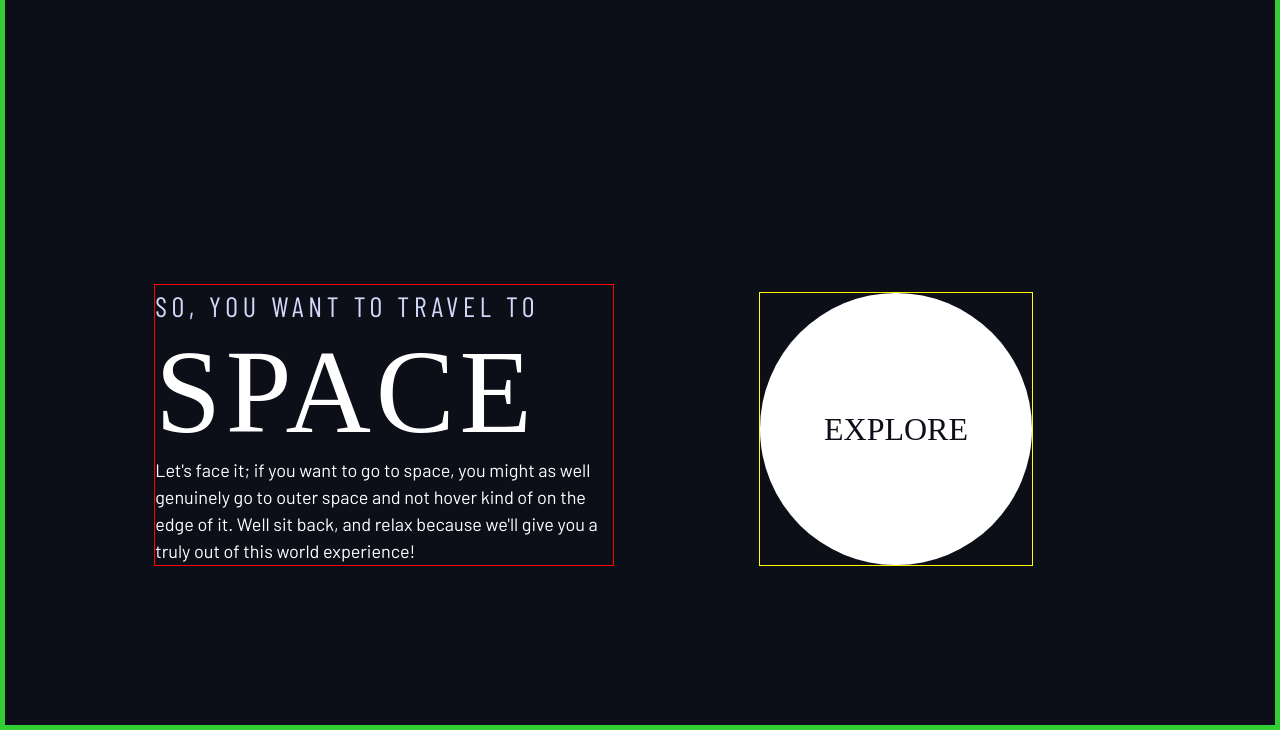
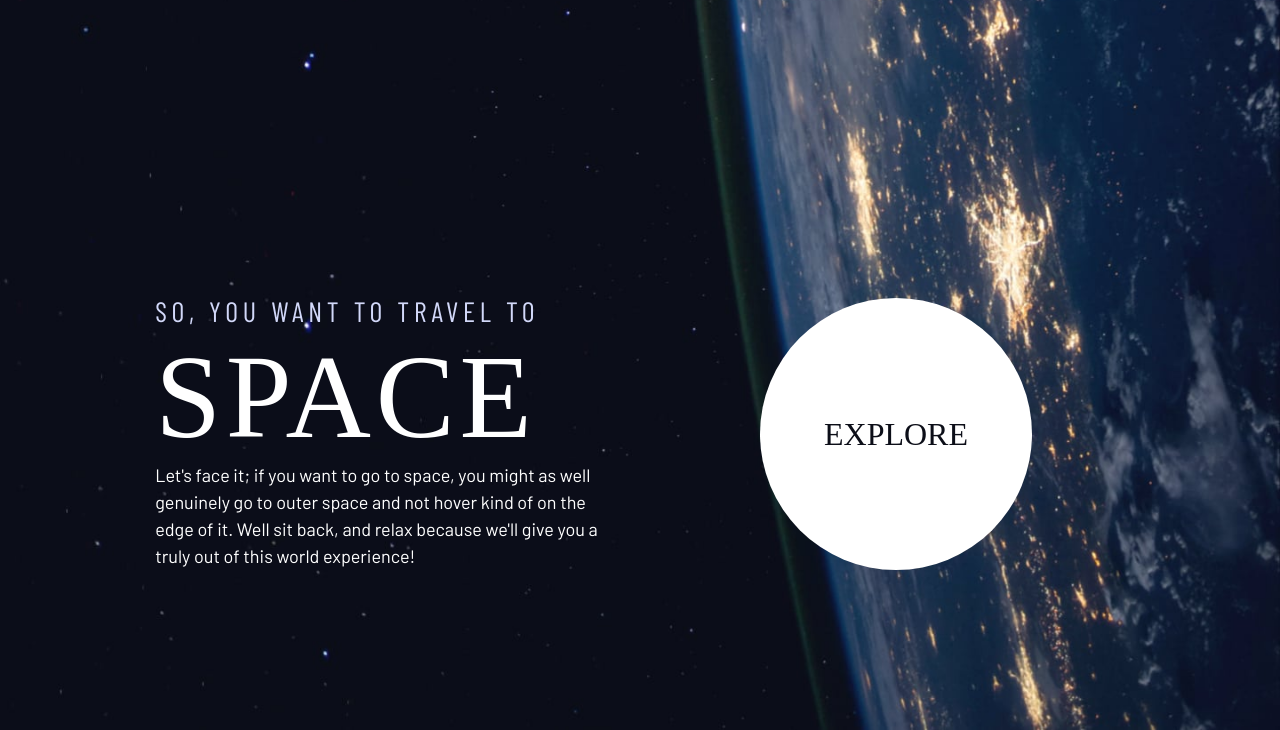
Before and after one commit to donaldmo/design_system, a website built with Vite: page index.html in a window 1280 px wide. Shown: the part 70-800 px from the top of the page. Built offline with nearby package versions, Linux system fonts and the light colour scheme; a web font is replaced by a local one.

Commit message:
adding-the-background-image

```diff
--- a/index.css
+++ b/index.css
@@ -159,7 +159,7 @@ select {
 
 .grid-container {
     text-align: center;
-    border: 5px solid limegreen;
+    /* border: 5px solid limegreen; */
     display: grid;
     place-items: center;
     /* padding-inline: 1rem; */
@@ -169,13 +169,13 @@ select {
     max-width: 45ch;
 }
 
-.grid-container > *:first-child {
+/* .grid-container > *:first-child {
     outline: 1px solid red;
 }
 
 .grid-container > *:last-child {
     outline: 1px solid yellow;
-}
+} */
 
 @media (min-width: 45em) {
     .grid-container {
@@ -186,12 +186,12 @@ select {
 
     .grid-container>*:first-child {
         grid-column: 2;
-        outline: 1px solid red;
+        /* outline: 1px solid red; */
     }
 
     .grid-container>*:last-child {
         grid-column: 3;
-        outline: 1px solid yellow;
+        /* outline: 1px solid yellow; */
     }
 
     .grid-container--home {
@@ -411,3 +411,29 @@ select {
 .dot-indicators>[aria-selected="true"] {
     background-color: hsl(var(--clr-white) / 1);
 }
+
+/* ------------------- */
+/* Page specific       */
+/* ------------------- */
+body {
+    background-size: cover;
+    background-position: bottom center;
+}
+
+/* home */
+.home {
+    background-image: url(./assets/home/background-home-mobile.jpg);
+}
+
+@media (min-width: 35rem) {
+    .home {
+        background-position: center center;
+        background-image: url(./assets/home/background-home-tablet.jpg);
+    }
+}
+
+@media (min-width: 45rem) {
+    .home {
+        background-image: url(./assets/home/background-home-desktop.jpg);
+    }
+}
```
